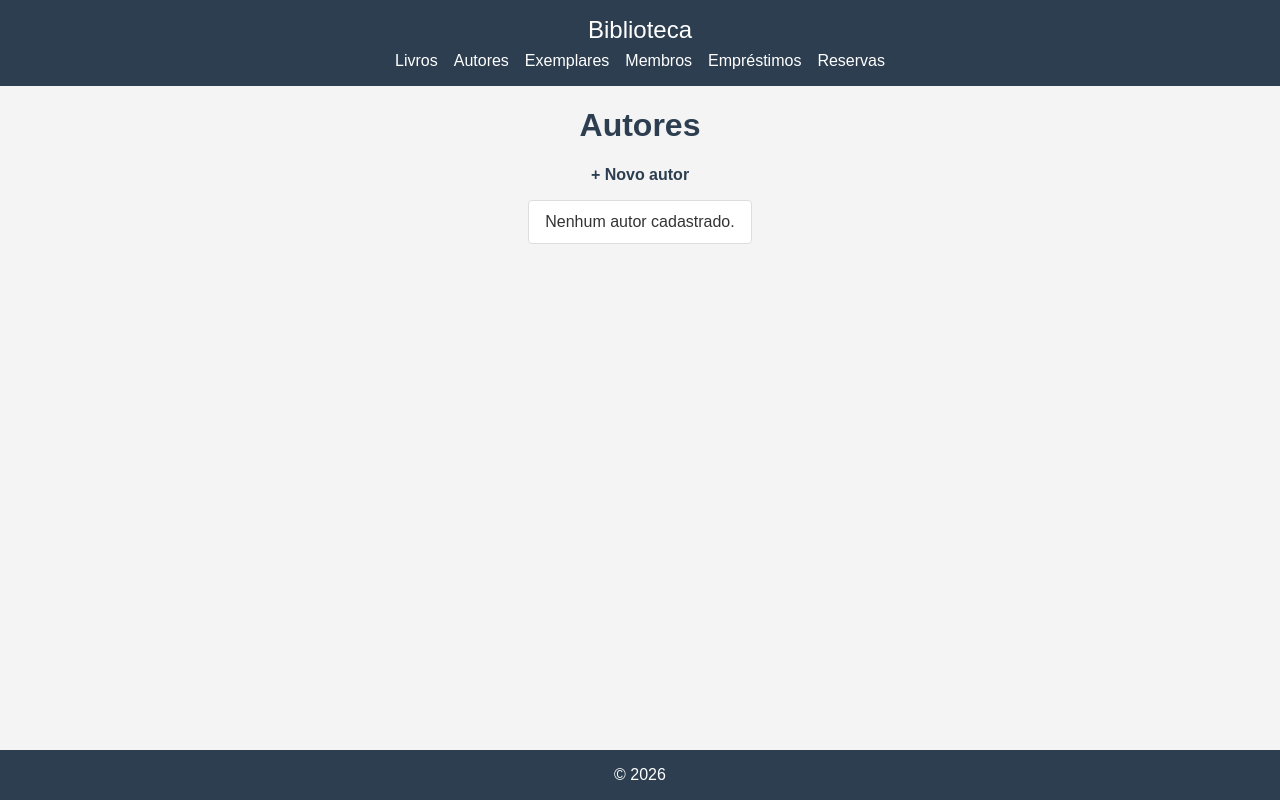
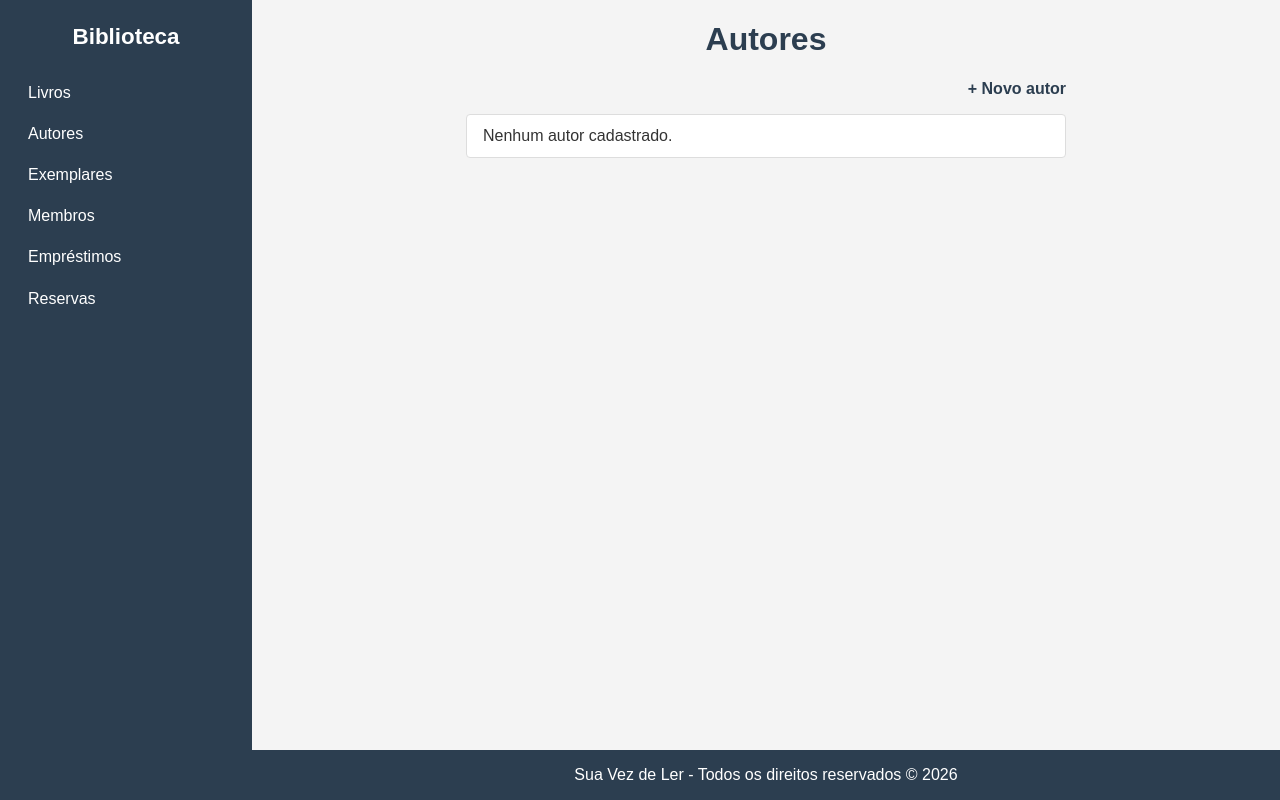
Before and after one commit to cristian-univassouras/fullstack-job-p1, a Django app: page /autores/ in a window 1280 px wide. Run offline with Django 5.2, Linux system fonts and the light colour scheme; data that the repository does not hold is empty.

Commit message:
transforma menu de navegacao em sidebar lateral

```diff
--- a/acervo/static/acervo/style.css
+++ b/acervo/static/acervo/style.css
@@ -5,34 +5,54 @@ body {
     background-color: #f4f4f4;
     color: #333;
     min-height: 100vh;
+}
+
+.layout {
+    display: flex;
+    min-height: 100vh;
+}
+
+.sidebar {
+    width: 220px;
+    flex-shrink: 0;
+    background-color: #2c3e50;
+    color: #fff;
+    padding: 1.5rem 1rem;
+}
+
+.sidebar-titulo {
+    font-size: 1.4rem;
+    font-weight: bold;
+    text-align: center;
+    margin-bottom: 1.5rem;
+}
+
+.sidebar nav {
     display: flex;
     flex-direction: column;
+    gap: 0.25rem;
 }
 
-header {
-    background-color: #2c3e50;
+.sidebar nav a {
     color: #fff;
-    padding: 1rem;
-    text-align: center;
-    font-size: 1.5rem;
+    text-decoration: none;
+    padding: 0.6rem 0.75rem;
+    border-radius: 4px;
 }
 
-header nav {
-    margin-top: 0.5rem;
-    display: flex;
-    flex-wrap: wrap;
-    justify-content: center;
-    gap: 1rem;
-    font-size: 1rem;
+.sidebar nav a:hover {
+    background-color: rgba(255, 255, 255, 0.12);
 }
 
-header nav a {
-    color: #fff;
-    text-decoration: none;
+.area-principal {
+    flex: 1;
+    display: flex;
+    flex-direction: column;
+    min-width: 0;
 }
 
-header nav a:hover {
-    text-decoration: underline;
+.area-principal main {
+    flex: 1;
 }
 
 footer {
@@ -41,6 +61,22 @@ footer {
     padding: 1rem;
     text-align: center;
     margin-top: auto;
+}
+
+@media (max-width: 700px) {
+    .layout {
+        flex-direction: column;
+    }
+
+    .sidebar {
+        width: auto;
+    }
+
+    .sidebar nav {
+        flex-direction: row;
+        flex-wrap: wrap;
+        justify-content: center;
+    }
 }
 
 h1 {
--- a/acervo/templates/acervo/base.html
+++ b/acervo/templates/acervo/base.html
@@ -5,8 +5,9 @@
 
 </head>
 <body>
-    <header>
-        Biblioteca
+    <div class="layout">
+        <aside class="sidebar">
+            <div class="sidebar-titulo">Biblioteca</div>
             <nav>
                 <a href="{% url 'lista' %}">Livros</a>
                 <a href="{% url 'lista_autores' %}">Autores</a>
@@ -15,10 +16,16 @@
                 <a href="{% url 'lista_emprestimos' %}">Empréstimos</a>
                 <a href="{% url 'lista_reservas' %}">Reservas</a>
             </nav>
-    </header>
+        </aside>
+
+        <div class="area-principal">
+            <main>
                 {% block conteudo %}
                 {% endblock %}
-    <footer>© 2026</footer>
+            </main>
+            <footer>Sua Vez de Ler - Todos os direitos reservados © 2026 </footer>
+        </div>
+    </div>
 </body>
 
 </html>
```
Lines whose indentation alone changed are shown as unchanged.
